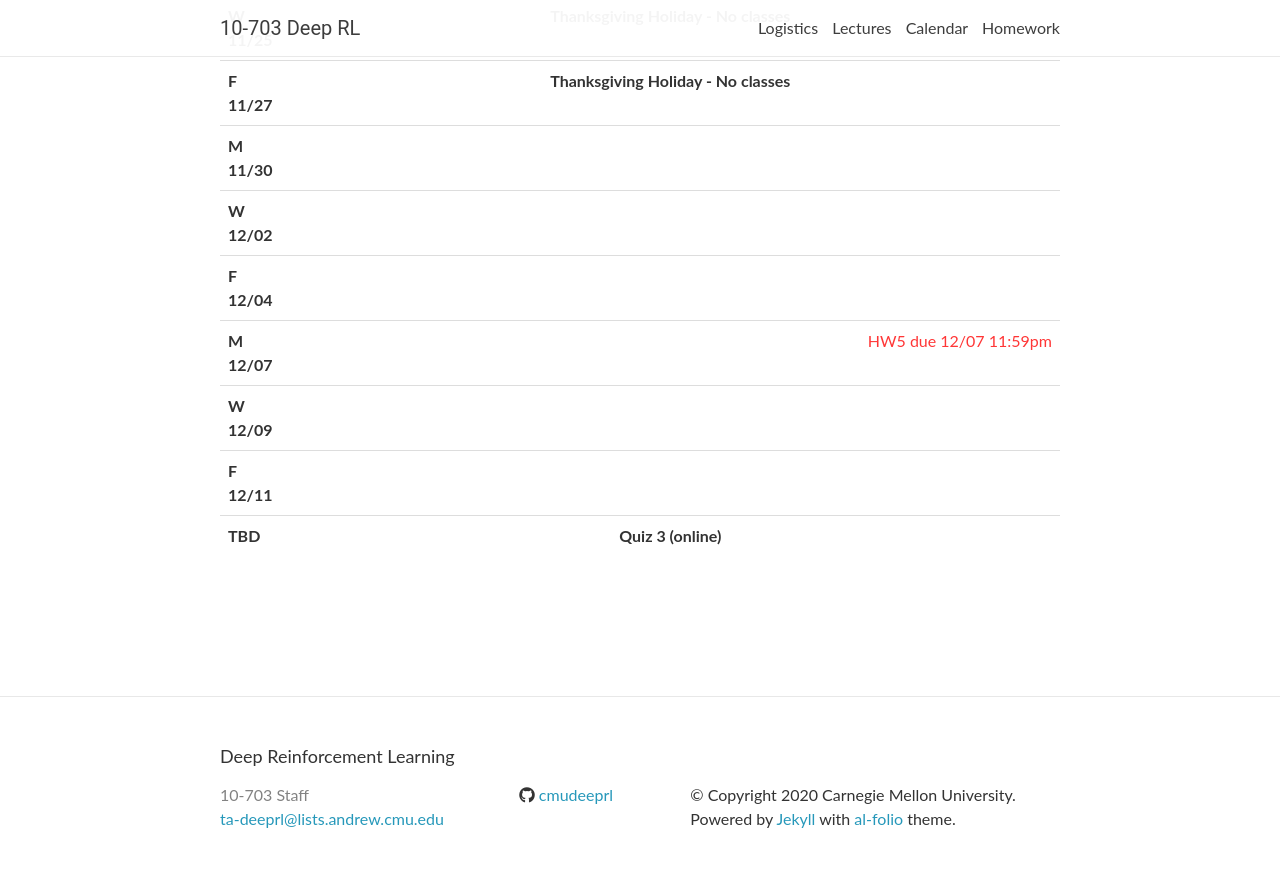
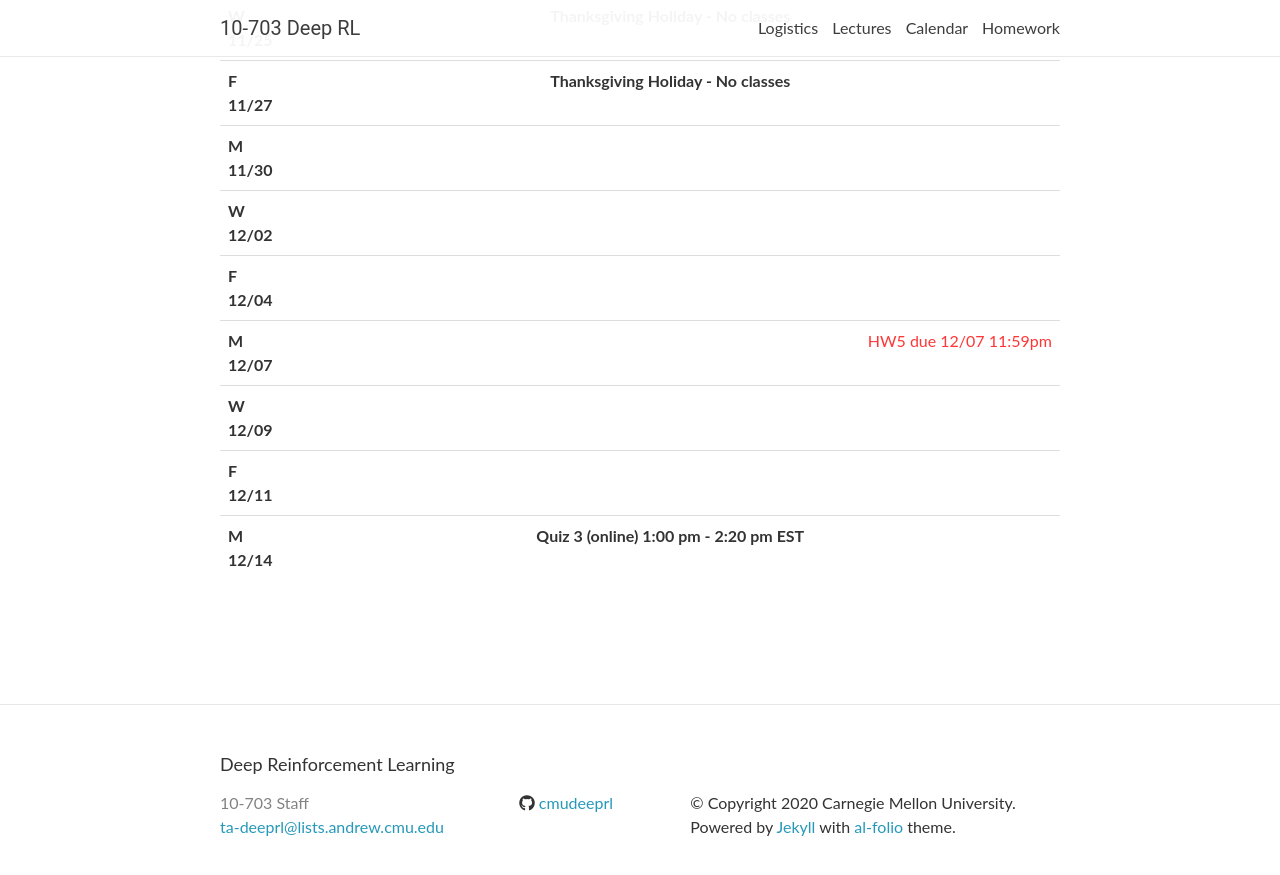
Before and after one commit to cmudeeprl/703website_f20, a Jekyll site: the page built from _pages/lectures.md, in a window 1280 px wide and 900 px high, scrolled down 2671 px. Shown: the top 875 px of the window. Built offline with Jekyll 4.4.1, drawn with Linux system fonts in a browser that asks for light colours; nearby versions of some CDN libraries; comment, search, counter and statistics services are not loaded.

Commit message:
Update final date

```diff
--- a/_data/lectures.yml
+++ b/_data/lectures.yml
@@ -627,10 +627,10 @@
   logistics:
 
 
-- date: TBD
+- date: M 12/14
   lecturer:
   quiz: >
-    <strong>Quiz 3 (online)</strong>
+    <strong>Quiz 3 (online) 1:00 pm - 2:20 pm EST </strong>
   notes:
   readings:
   logistics:
```
